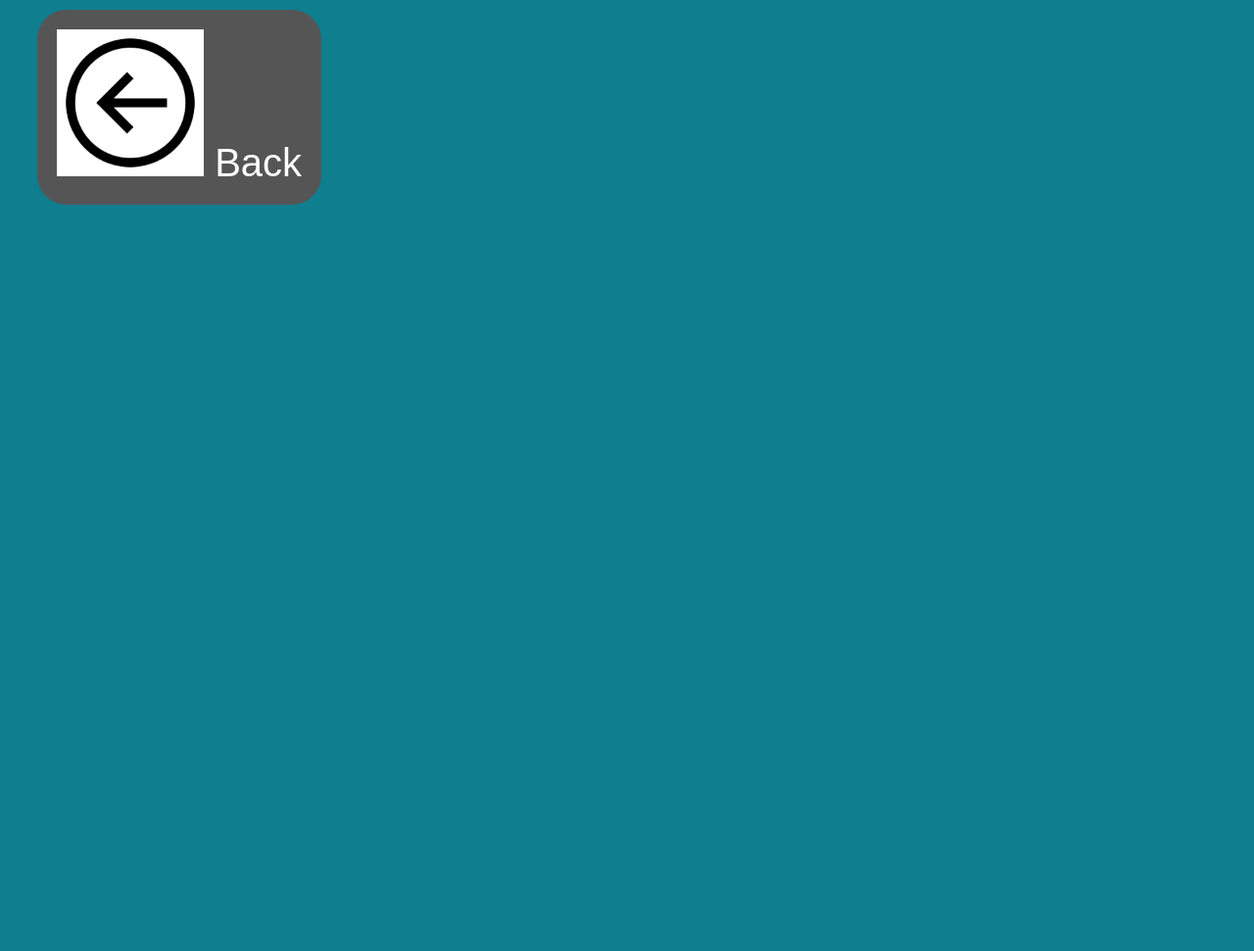
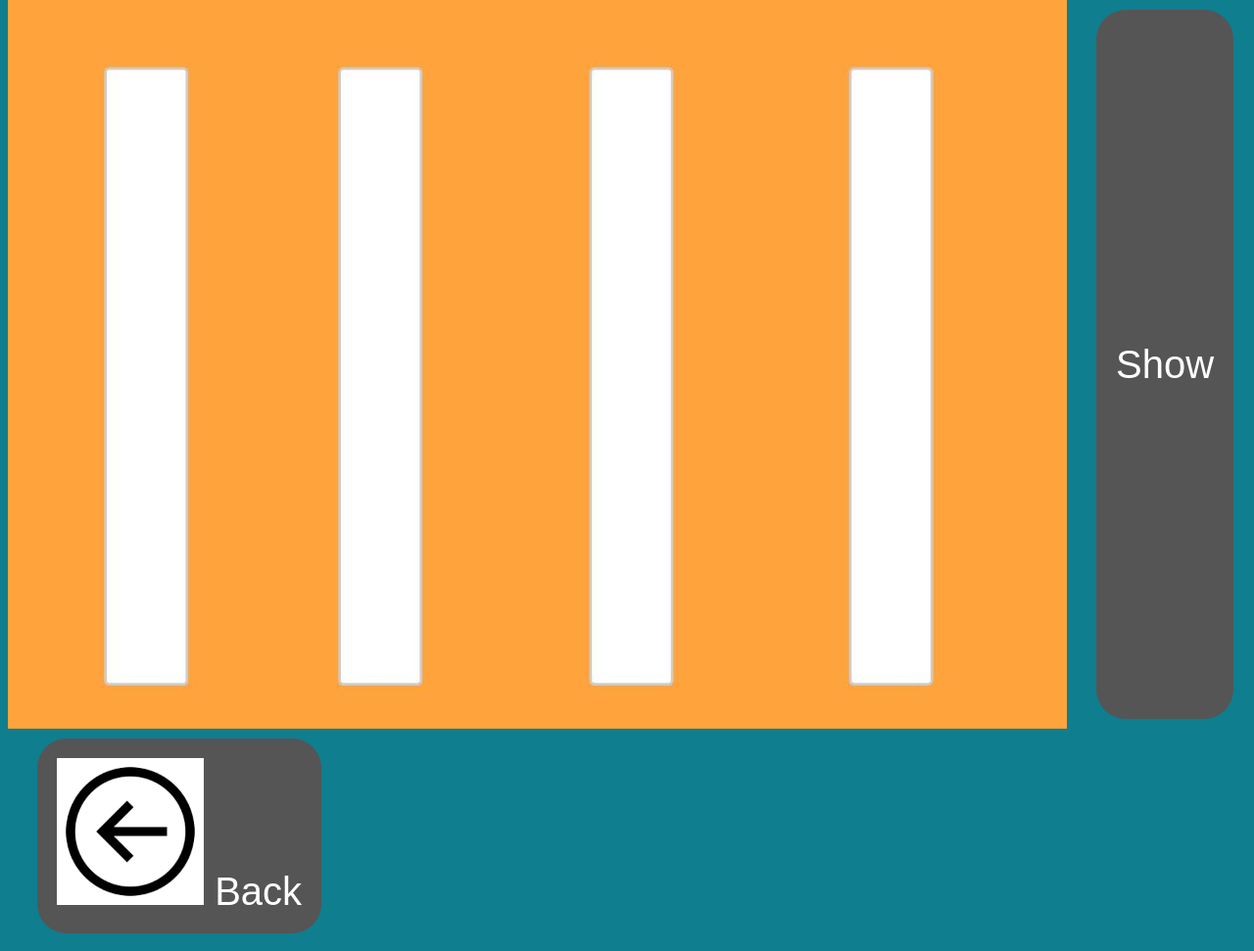
Before and after one commit to thatisdrtruman/pecs-online, a PHP site: page /pecs-book.html in a window 1280 px wide. Shown: the part 282-1253 px from the top of the page at 98% size. Before the commit the page ends 491 px from the top, so only its background shows below. Run offline with PHP 8.4, Linux system fonts and the light colour scheme.

Commit message:
added sentence strip and show button to pecs-book

```diff
--- a/pecs-book.html
+++ b/pecs-book.html
@@ -18,6 +18,12 @@
 
 
 <div class="grid-container welcome-grid-container image-button">
+  <img src="images/background/do-and-describe-bg.JPG">
+  <br>
+  <img src="images/sentence-strip.JPG" style="width:80%; height:auto;">
+  <button class="button button8 white-text image-button">
+    <span>Show</span>
+  </button>
   <a href="welcome.html">
     <button class="button button8 white-text image-button">
       <span><img src="images/back.png" style="width: 150px;"></span>
--- a/styles/pecs-general.css
+++ b/styles/pecs-general.css
@@ -212,11 +212,13 @@ input[type=submit]:hover {
   clear: both;
 }
 
+
+
 .prevent-select {
   -webkit-user-select: none; /* Safari */
   -ms-user-select: none; /* IE 10 and IE 11 */
   user-select: none; /* Standard syntax */
-  -khtml-user-select: none; /* Konqueror HTML */#
+  -khtml-user-select: none; /* Konqueror HTML */
   -moz-user-select: none; /* Firefox */
 }
 
--- a/welcome.html
+++ b/welcome.html
@@ -19,7 +19,7 @@
 
 
 <div class="grid-container welcome-grid-container image-button">
-  <a href="your-items-child.html">
+  <a href="pecs-book.html">
     <button class="button button1 white-text">
       <span><img src="images/com-book.jpg" style="width: 150px;;"></span>
       <span>Communication Book</span>
```
Lines whose indentation alone changed are shown as unchanged.
